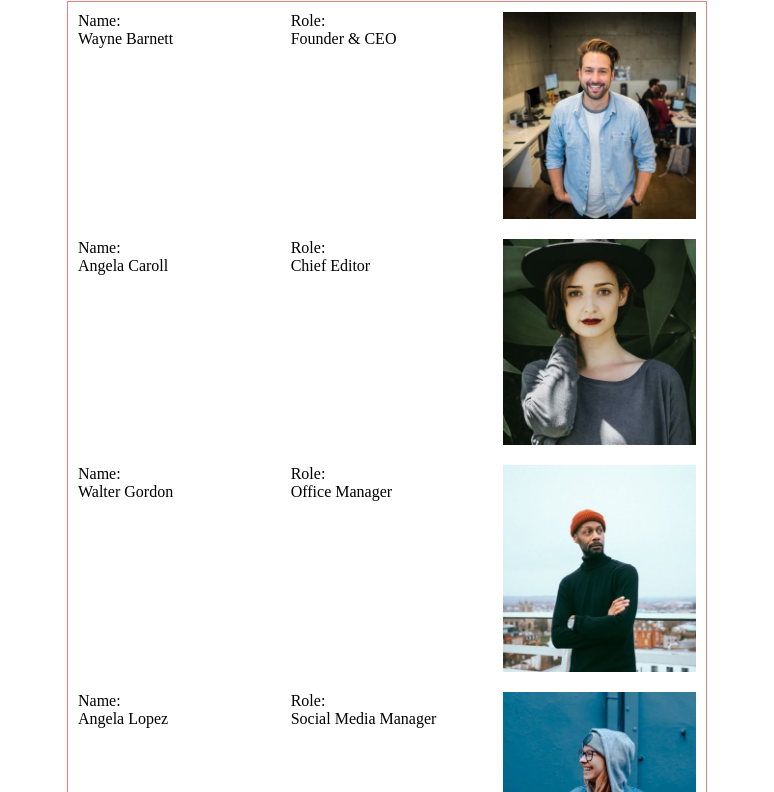
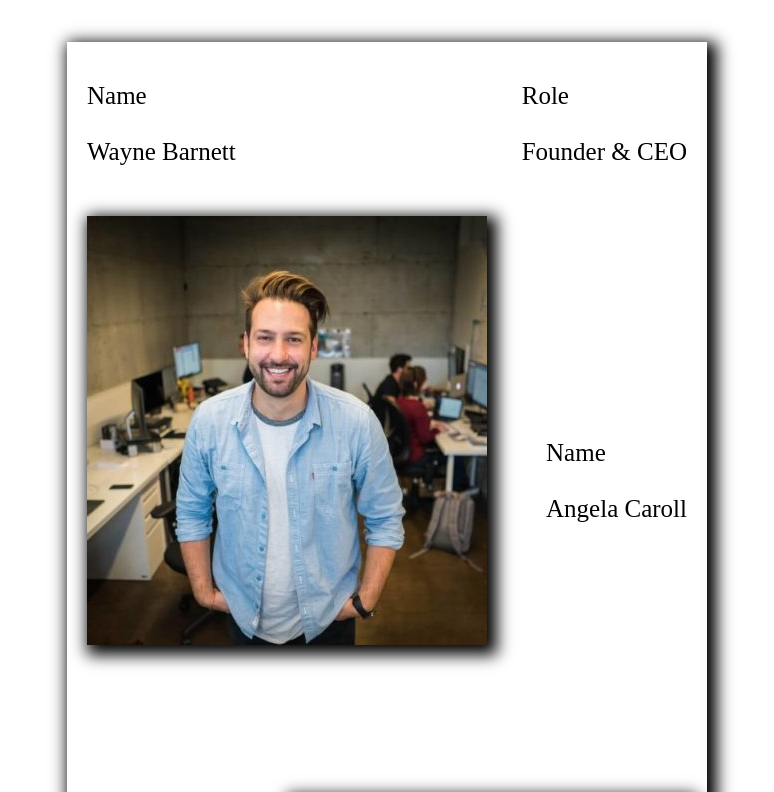
Before and after one commit to robpap96/js-our-team, a plain HTML site: page index.html in a window 1280 px wide. Shown: the part 116-908 px from the top of the page, without its empty margins (253-1027 px from the left). Drawn offline with Linux system fonts and the light colour scheme.

Commit message:
fixato style

```diff
--- a/css/style.css
+++ b/css/style.css
@@ -2,6 +2,7 @@
     box-sizing: border-box;
     margin: 0;
     padding: 0;
+    font-size: 1.25rem;
 }
 .container {
     width: 50%;
@@ -11,24 +12,32 @@
 h1{
     text-align: center;
     padding: 2.5rem;
+    font-size: 2.5rem;
 }
 
 ul{
     list-style: none;
-
+    width: 100%;
+    justify-content: space-between;
+    align-items: center;
 }
 .card {
     display: flex;
     flex-wrap: wrap;
-    border: 1px solid lightcoral;
-
+    -webkit-box-shadow: 5px 5px 15px 5px #000000;
+    box-shadow: 5px 5px 15px 5px #000000;
 }
 li {
     display: flex;
     flex-direction: column;
-    width: calc(100% / 3);
-    padding: 10px;
+    padding: 10px 20px;
+    padding-top: 40px;
 }
 img {
     width: 100%;
+    display: block;
+    margin-bottom: 100px;
+    -webkit-box-shadow: 5px 5px 15px 5px #000000;
+    box-shadow: 5px 5px 15px 5px #000000;
+
 }
--- a/js/main.js
+++ b/js/main.js
@@ -58,16 +58,16 @@ for(let key in team) {
 
     const member = `
         <li>
-            Name:<br>
+            Name<br><br>
             ${team[key].nome}
         </li>
         <li>
-            Role:<br>
+            Role<br><br>
             ${team[key].ruolo}
         </li>
         <li>
             <img src="${team[key].foto}">
-        </li> <br>
+        </li>
 
     `;
     memberList.innerHTML += member;
```
